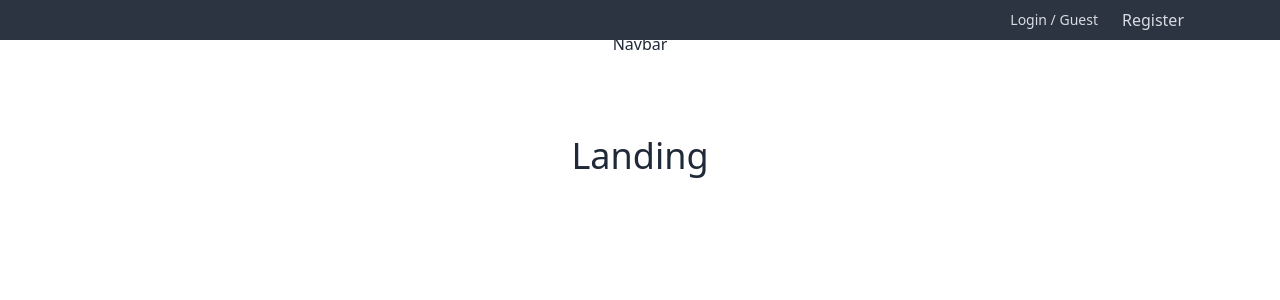
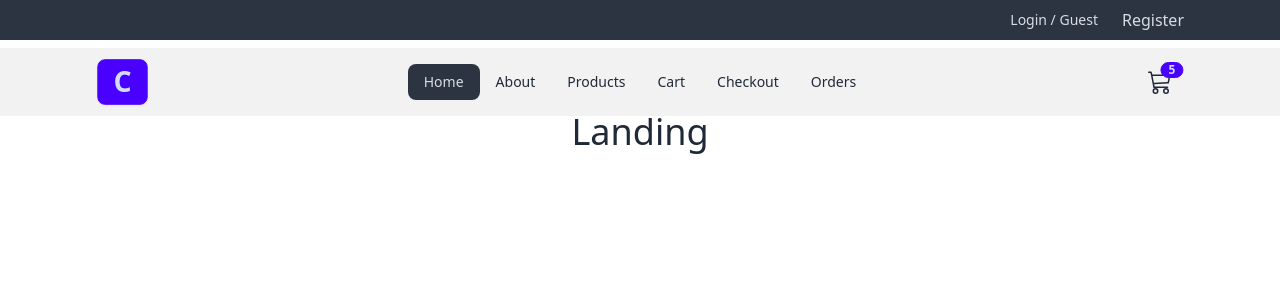
Before and after one commit to a-m-i-t-a-v-a/Comfy-store, a React (Vite) app: page / in a window 1280 px wide. Shown: the top 300 px of the page. Built offline with nearby package versions, Linux system fonts and the light colour scheme.

Commit message:
Adding navlinks

```diff
--- a/package.json
+++ b/package.json
@@ -20,7 +20,7 @@
     "dayjs": "^1.11.9",
     "react": "^18.3.1",
     "react-dom": "^18.3.1",
-    "react-icons": "^4.10.1",
+    "react-icons": "^4.12.0",
     "react-redux": "^8.1.2",
     "react-router-dom": "^6.14.2",
     "react-toastify": "^9.1.3"
--- /dev/null
+++ b/src/components/UI/NavLinks.jsx
@@ -0,0 +1,21 @@
+import { NavLink } from "react-router-dom";
+import links from "../../utils/helper"
+
+const NavLinks = () => {
+  return (
+    <>
+      {links.map((link)=>{
+        const {id,url,text}=link;
+        return (
+            <li key={id}>
+                <NavLink className='capitalize' to={url}>
+                    {text}
+                </NavLink>
+            </li>
+        )
+      })}
+    </>
+  )
+}
+
+export default NavLinks
--- a/src/components/UI/Navbar.jsx
+++ b/src/components/UI/Navbar.jsx
@@ -1,8 +1,40 @@
+import { NavLink } from "react-router-dom"
+import { FaBarsStaggered } from "react-icons/fa6";
+import { BsCart3 } from "react-icons/bs";
+import NavLinks from "./NavLinks";
 const Navbar = () => {
   return (
-    <div>
-      Navbar
-    </div>
+    <nav className="bg-base-200 w-full fixed top-12 left-0">
+      <div className="navbar align-element">
+        <div className="navbar-start">
+            <NavLink to='/' className="hidden lg:flex btn btn-primary text-3xl items-center">C</NavLink>
+            {/*Dropdown */}
+            <div className="dropdown">
+                <label tabIndex={0} className="btn btn-ghost lg:hidden">
+                    <FaBarsStaggered className="h-6 w-6"/>
+                </label>
+                <ul tabIndex={0} className="menu menu-sm dropdown-content mt-3 z-[1] shadow-md bg-base-200 rounded-box w-52">
+                    <NavLinks/>
+                </ul>
+            </div>
+        </div>
+        <div className="navbar-center hidden lg:flex">
+            <ul className="menu menu-horizontal">
+                <NavLinks/>
+            </ul>
+        </div>
+        <div className="navbar-end">
+            {/*THEME */}
+            {/*CART */}
+            <NavLink to='/cart' className='btn btn-ghost btn-circle btn-md ml-4'>
+                <div className="indicator">
+                    <BsCart3 className="h-6 w-6"/>
+                    <span className="badge badge-sm badge-primary indicator-item">5</span>
+                </div>
+            </NavLink>
+        </div>
+      </div>
+    </nav>
   )
 }
 
--- /dev/null
+++ b/src/utils/helper.js
@@ -0,0 +1,10 @@
+const links=[
+    {id:1,url:'/',text:'home'},
+    {id:2,url:'about',text:'about'},
+    {id:3,url:'products',text:'products'},
+    {id:4,url:'cart',text:'cart'},
+    {id:5,url:'checkout',text:'checkout'},
+    {id:6,url:'orders',text:'orders'},
+]
+
+export default links
```
Also changed, not shown: 1 other file (tests, documents, lock files or other folders).
